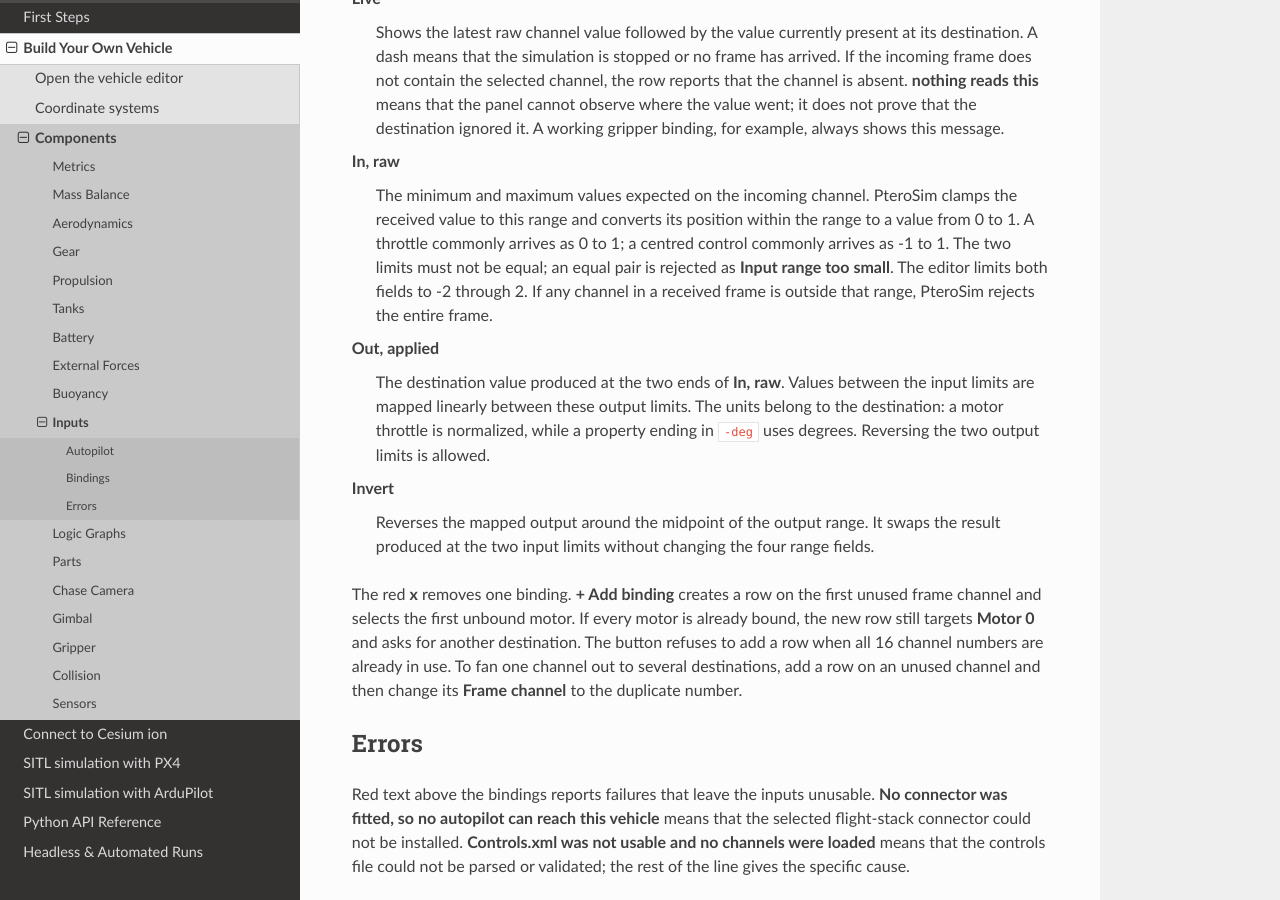
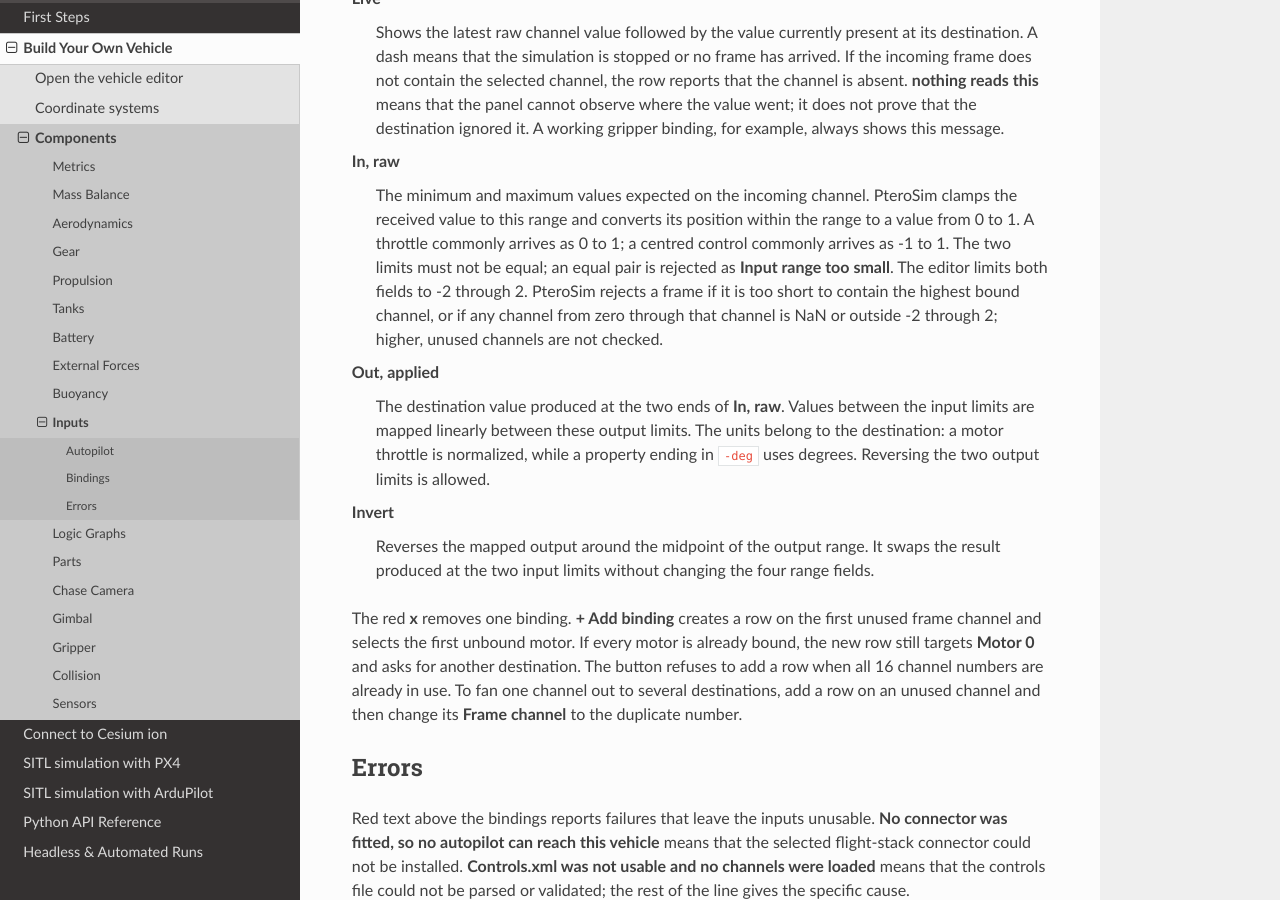
Before and after one commit to AlexanderRex/PteroSimDocs, a Sphinx documentation site: the page built from docs/source/editor/inputs.rst, in a window 1280 px wide and 900 px high, scrolled down 1808 px. Built offline with Sphinx 7.4.7 and the Read the Docs theme 3.1.0, drawn with Linux system fonts in a browser that asks for light colours.

Commit message:
Clarify actuator frame validation

```diff
--- a/docs/source/editor/inputs.rst
+++ b/docs/source/editor/inputs.rst
@@ -86,8 +86,10 @@ Bindings
    the range to a value from 0 to 1. A throttle commonly arrives as 0 to 1;
    a centred control commonly arrives as -1 to 1. The two limits must not be
    equal; an equal pair is rejected as **Input range too small**. The editor
-   limits both fields to -2 through 2. If any channel in a received frame is
-   outside that range, PteroSim rejects the entire frame.
+   limits both fields to -2 through 2. PteroSim rejects a frame if it is too
+   short to contain the highest bound channel, or if any channel from zero
+   through that channel is NaN or outside -2 through 2; higher, unused
+   channels are not checked.
 
 **Out, applied**
    The destination value produced at the two ends of **In, raw**. Values
```
